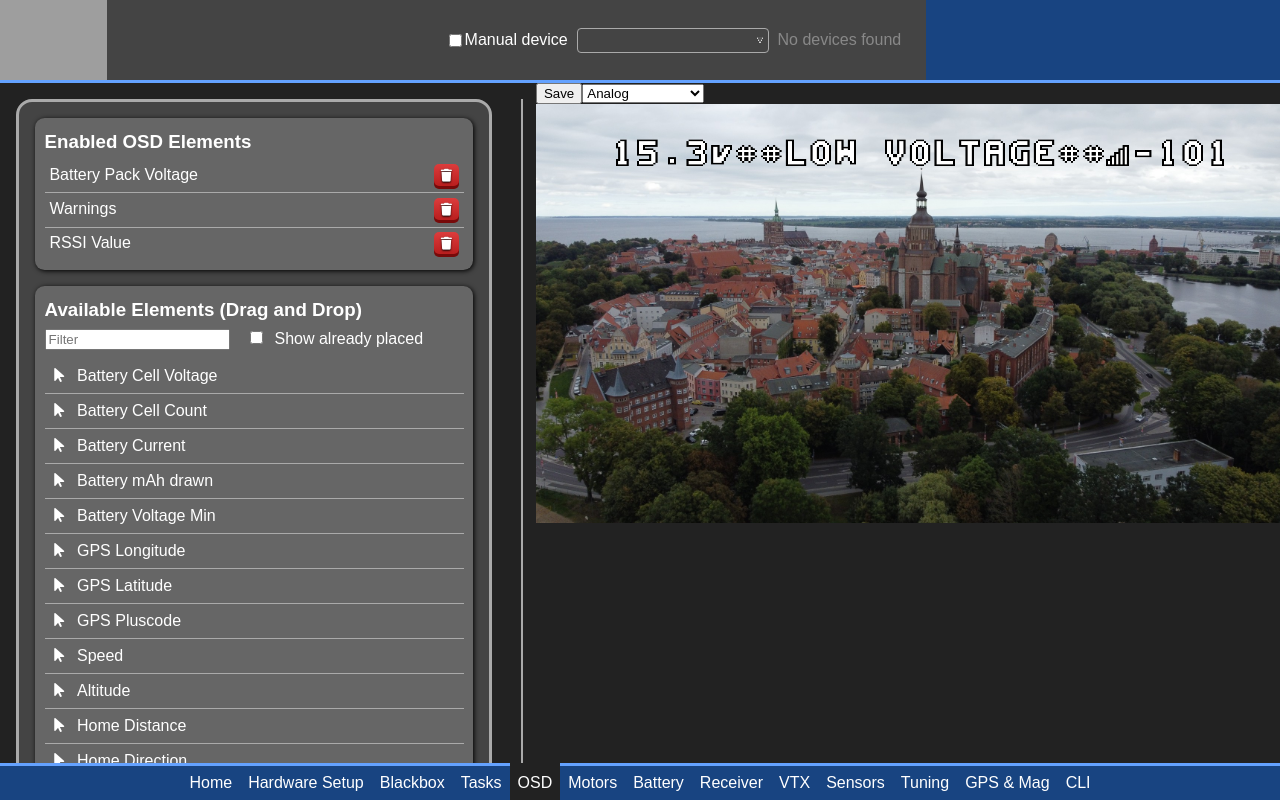
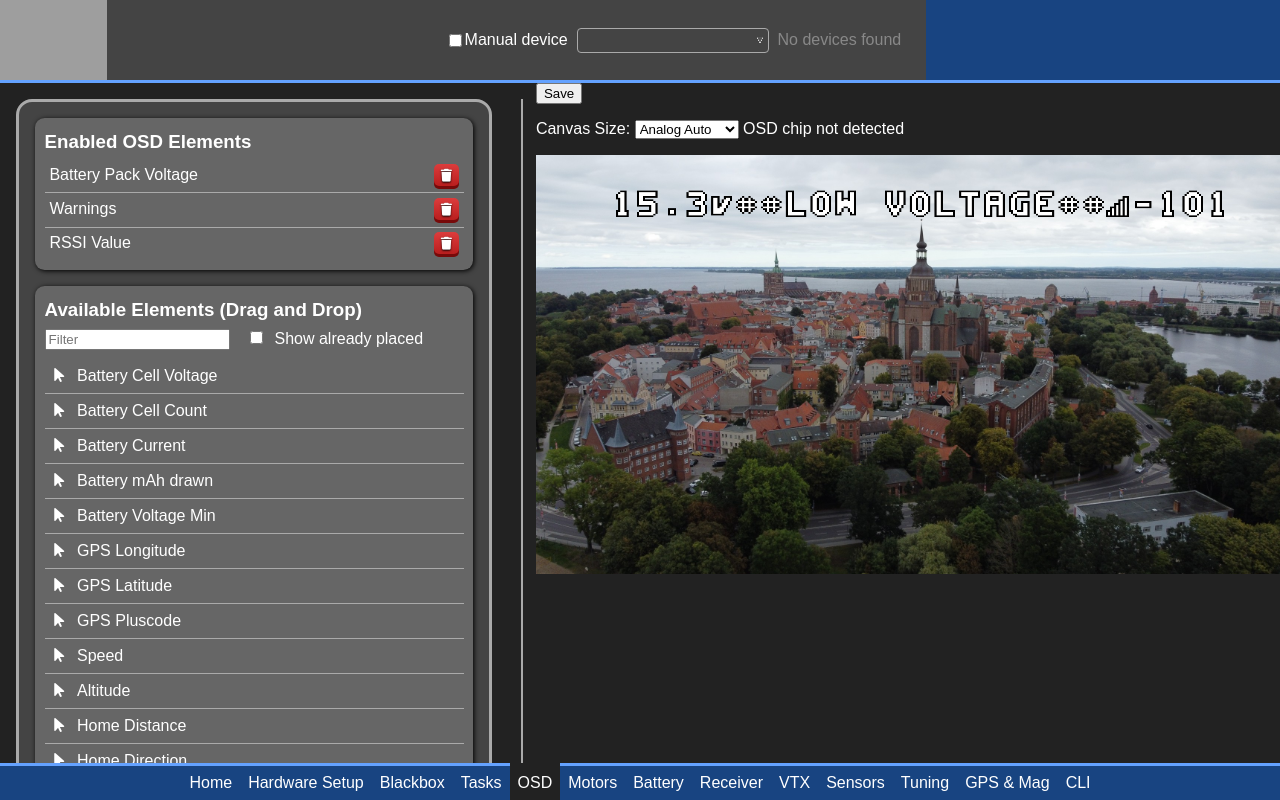
Before and after one commit to bastian2001/Kolibri-FC, a Vue app in the folder Configurator/: page /osd in a window 1280 px wide. Built offline with nearby package versions, Linux system fonts and the light colour scheme; grey boxes are pictures that could not be loaded.

Commit message:
better canvas size setting

```diff
--- a/Configurator/src/views/Osd.vue
+++ b/Configurator/src/views/Osd.vue
@@ -104,7 +104,16 @@ const filteredList = computed(() =>
 		s => s.name.toLocaleLowerCase().includes(filter.value.toLocaleLowerCase())
 	));
 
-const aspectStyle = computed(() => 'aspect-ratio: ' + (canvasSizeSrc.value ? '16/9;' : rows.value === 16 ? '4/3;' : '16/9;'));
+const aspectStyle = computed(() => {
+	let aspect = '';
+	if (canvasSizeSrc.value === 3 || canvasSizeSrc.value === 2) aspect = '16/9';
+	else if (canvasSizeSrc.value === 1) aspect = '4/3';
+	else {
+		if (rows.value === 16) aspect = '4/3';
+		else aspect = '16/9';
+	}
+	return 'aspect-ratio: ' + aspect + ';';
+});
 
 function decode() {
 	const cs = chars.value;
@@ -276,6 +285,18 @@ function save() {
 		.then(getConfig)
 }
 
+const detectedPal = ref(false);
+const detectedNtsc = ref(false);
+const detectedMax = ref(false);
+const detectedVideo = computed(() => {
+	if (canvasSizeSrc.value === 3) return '';
+	if (!detectedMax.value) return 'OSD chip not detected';
+	const signals = [];
+	if (detectedPal.value) signals.push('PAL');
+	if (detectedNtsc.value) signals.push('NTSC');
+	return `Detected ${signals.join(', ') || 'no analog'} video signal`
+})
+
 function getConfig() {
 	sendCommand(MspFn.GET_OSD_ELEMENTS).then(({ data }) => {
 		const len = Math.floor((data.length - 2) / 8);
@@ -297,6 +318,11 @@ function getConfig() {
 		return sendCommand(MspFn.GET_OSD_CONFIG);
 	}).then(({ data }) => {
 		canvasSizeSrc.value = data[0];
+		return sendCommand(MspFn.GET_OSD_STATUS);
+	}).then(({ data }) => {
+		detectedMax.value = data[0] & (1 << 0) ? true : false;
+		detectedPal.value = data[0] & (1 << 1) ? true : false;
+		detectedNtsc.value = data[0] & (1 << 2) ? true : false;
 		return sendCommand(MspFn.OSD_CONTROL, [0])
 	}).then(() => sendCommand(MspFn.OSD_CONTROL, [2]))
 		.catch(() => { })
@@ -445,10 +471,16 @@ onBeforeUnmount(() => exiting = true)
 			<div class="preview">
 				<div>
 					<button @click="save">Save</button>
-					<select v-model="canvasSizeSrc">
-						<option :value="0">Analog</option>
-						<option :value="1">MSP Displayport</option>
-					</select>
+					<p>
+						Canvas Size:
+						<select v-model="canvasSizeSrc">
+							<option :value="0">Analog Auto</option>
+							<option :value="1">Analog PAL</option>
+							<option :value="2">Analog NTSC</option>
+							<option :value="3">Digital HD</option>
+						</select>
+						{{ detectedVideo }}
+					</p>
 				</div>
 				<div class="previewImage" :style="aspectStyle" @drop="dropped" @dragover="dragover"
 					@dragleave="() => dragHide = true" ref="previewImage" @mouseenter="enableCursor"
--- a/Configurator/src/views/Tasks.vue
+++ b/Configurator/src/views/Tasks.vue
@@ -150,7 +150,8 @@ th {
 td,
 th {
 	text-align: left;
-	padding: 3px 20px;
+	padding: 1.5px 20px;
+	font-size: 0.85rem;
 }
 
 .grey {
```
Also changed, not shown: 2 other files (tests, documents, lock files or other folders).
